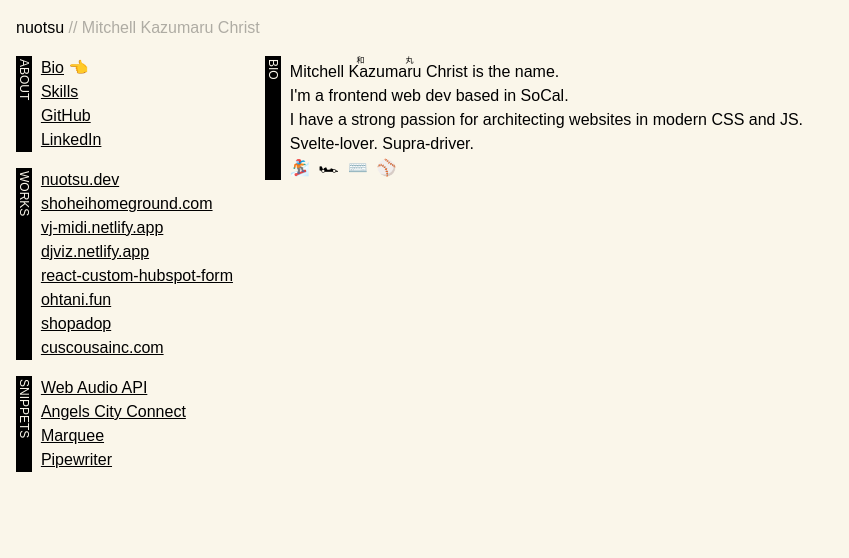
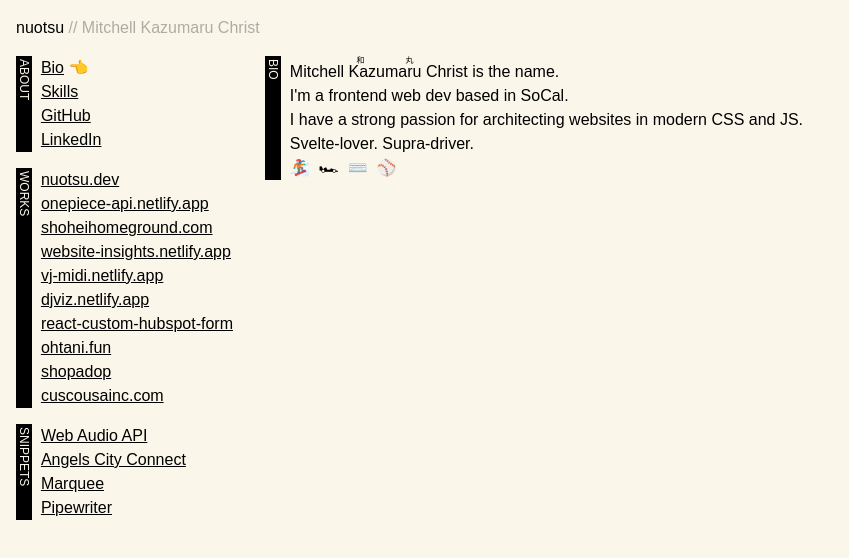
Before and after one commit to nuotsu/nuotsu.dev, a SvelteKit app: page /bio in a window 1280 px wide. Shown: the top 558 px of the page, without its empty margins (0-849 px from the left). Built offline with nearby package versions, Linux system fonts and the light colour scheme; a web font is replaced by a local one.

Commit message:
add more works

```diff
--- a/src/routes/index/Works.svelte
+++ b/src/routes/index/Works.svelte
@@ -1,6 +1,6 @@
 <Section title="Works">
 	<ul>
-		{#each works as { title, url, date }}
+		{#each works as { title, url }}
 			<li>
 				<a class="link" href={url} target="_blank">
 					{title || url.replace(/^https?:\/\//, '')}
@@ -19,7 +19,9 @@
 			url: 'https://npmjs.com/package/nuotsu.dev',
 			date: '2022-07-27'
 		},
+		{ url: 'https://onepiece-api.netlify.app', date: '2022-09-25' },
 		{ url: 'https://shoheihomeground.com', date: '2022-07-26' },
+		{ url: 'https://website-insights.netlify.app', date: '2022-09-05' },
 		{ url: 'https://vj-midi.netlify.app', date: '2022-07-18' },
 		{ url: 'https://djviz.netlify.app', date: '2022-07-03' },
 		{
```
